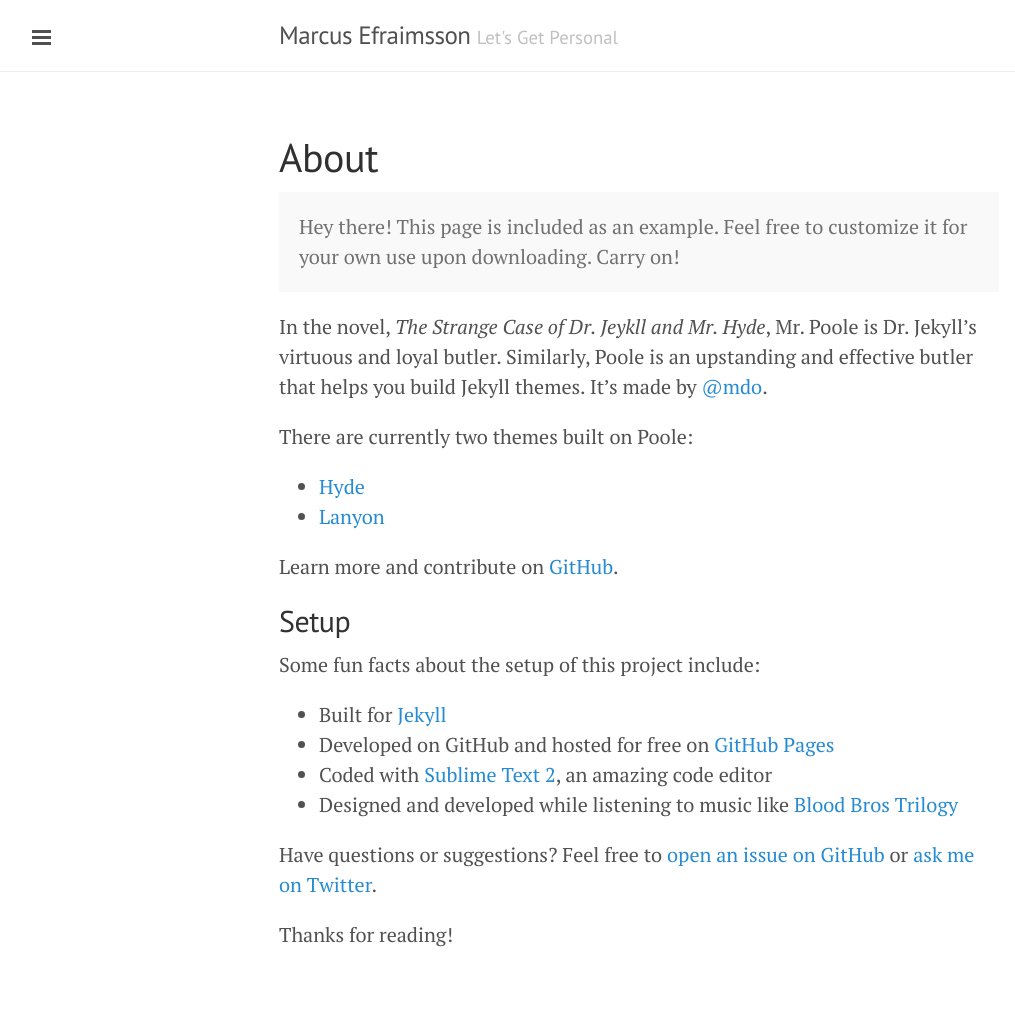
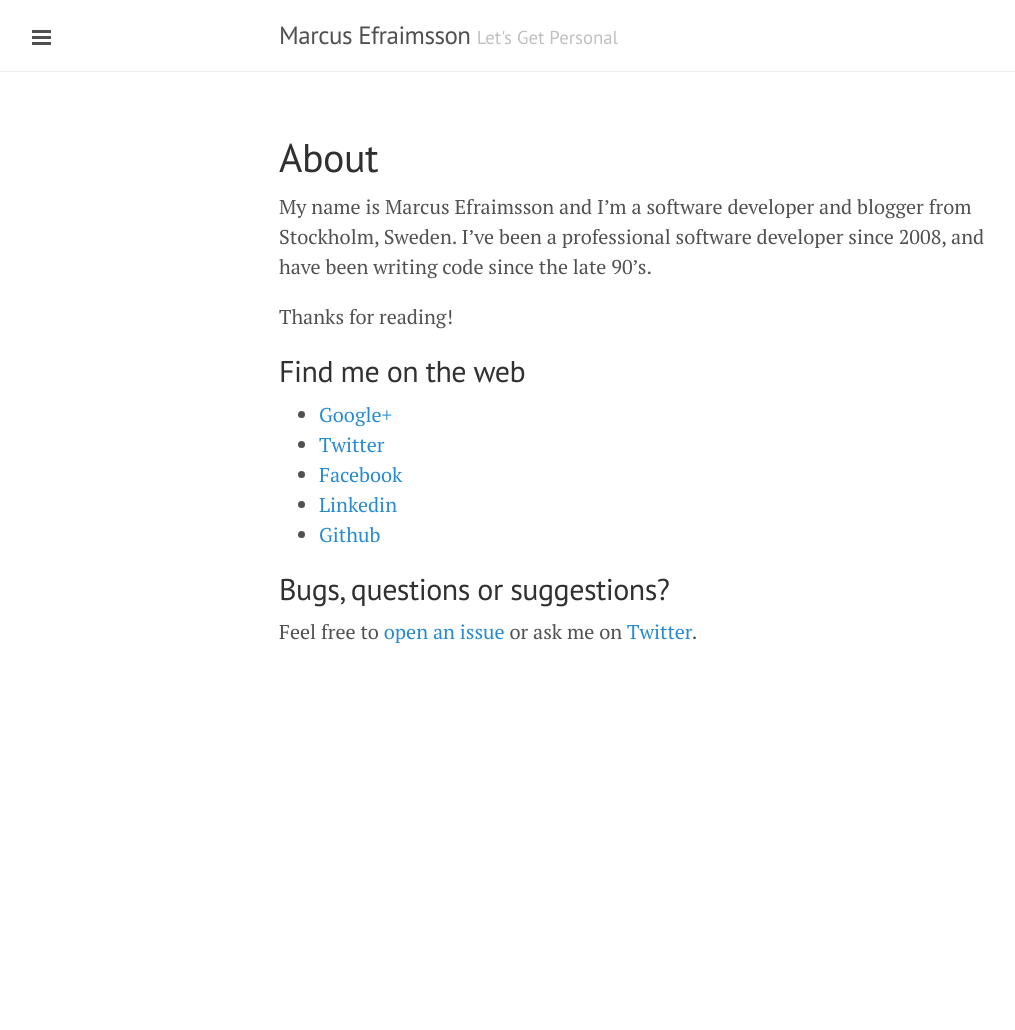
Before and after one commit to marefr/marefr.github.io, a Jekyll site: the page built from about.md, in a window 1280 px wide. Shown: the whole page, without its empty margins (1-1016 px from the left). Built offline with Jekyll 4.4.1, drawn with Linux system fonts in a browser that asks for light colours; nearby versions of some CDN libraries; Markdown is read by kramdown in place of the engine named in the settings; after the commit the page ends 900 px from its top, so only the background shows below that.

Commit message:
Uppdaterat {filnamn}

```diff
--- a/about.md
+++ b/about.md
@@ -1,30 +1,19 @@
 ---
 layout: page
 title: About
+published: true
 ---
 
-<p class="message">
-  Hey there! This page is included as an example. Feel free to customize it for your own use upon downloading. Carry on!
-</p>
-
-In the novel, *The Strange Case of Dr. Jeykll and Mr. Hyde*, Mr. Poole is Dr. Jekyll's virtuous and loyal butler. Similarly, Poole is an upstanding and effective butler that helps you build Jekyll themes. It's made by [@mdo](https://twitter.com/mdo).
-
-There are currently two themes built on Poole:
-
-* [Hyde](http://hyde.getpoole.com)
-* [Lanyon](http://lanyon.getpoole.com)
-
-Learn more and contribute on [GitHub](https://github.com/poole).
-
-## Setup
-
-Some fun facts about the setup of this project include:
-
-* Built for [Jekyll](http://jekyllrb.com)
-* Developed on GitHub and hosted for free on [GitHub Pages](https://pages.github.com)
-* Coded with [Sublime Text 2](http://sublimetext.com), an amazing code editor
-* Designed and developed while listening to music like [Blood Bros Trilogy](https://soundcloud.com/maddecent/sets/blood-bros-series)
-
-Have questions or suggestions? Feel free to [open an issue on GitHub](https://github.com/poole/issues/new) or [ask me on Twitter](https://twitter.com/mdo).
+My name is {{ site.author.name }} and I'm a software developer and blogger from Stockholm, Sweden. I've been a professional software developer since 2008, and have been writing code since the late 90's.
 
 Thanks for reading!
+
+## Find me on the web
+* <a href="{{ site.author.google }}" rel="me">Google+</a>
+* <a href="{{ site.author.twitter }}" rel="me">Twitter</a>
+* <a href="{{ site.author.facebook }}" rel="me">Facebook</a>
+* <a href="{{ site.author.linkedin }}" rel="me">Linkedin</a>
+* <a href="{{ site.author.github }}" rel="me">Github</a>
+
+## Bugs, questions or suggestions?
+Feel free to [open an issue]({{ site.github.repo }}/issues/new) or ask me on [Twitter]({{ site.author.twitter }}).
```
